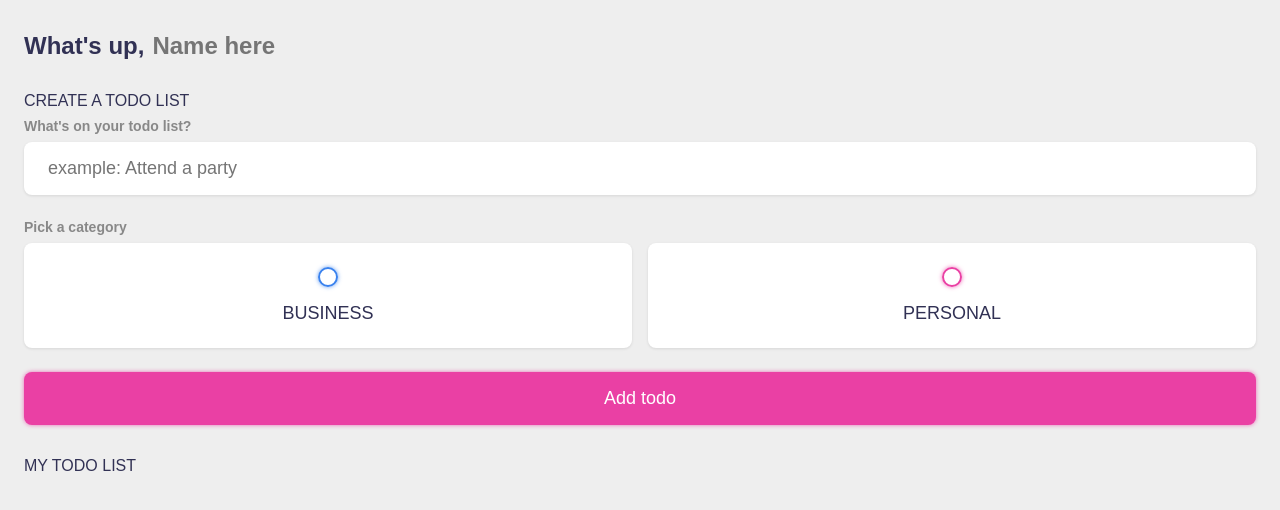
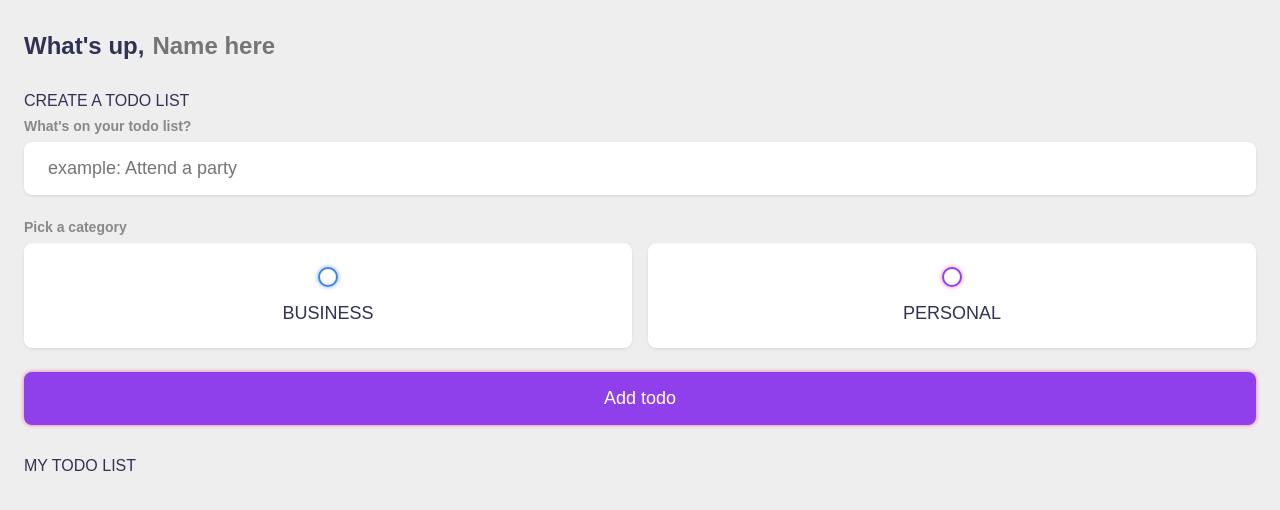
Before and after one commit to GraciouxMbanugo/Todo-List-App, a Vue app: page / in a window 1280 px wide. Shown: the top 510 px of the page. Built offline with nearby package versions, Linux system fonts and the light colour scheme.

Commit message:
added a color to app

```diff
--- a/src/style.css
+++ b/src/style.css
@@ -1,5 +1,5 @@
 :root {
-	--primary: #EA40A4;
+	--primary: #8f40ea;
 	--business: #3A82EE;
 	--personal: var(--primary);
 	--light: #EEE;
```
